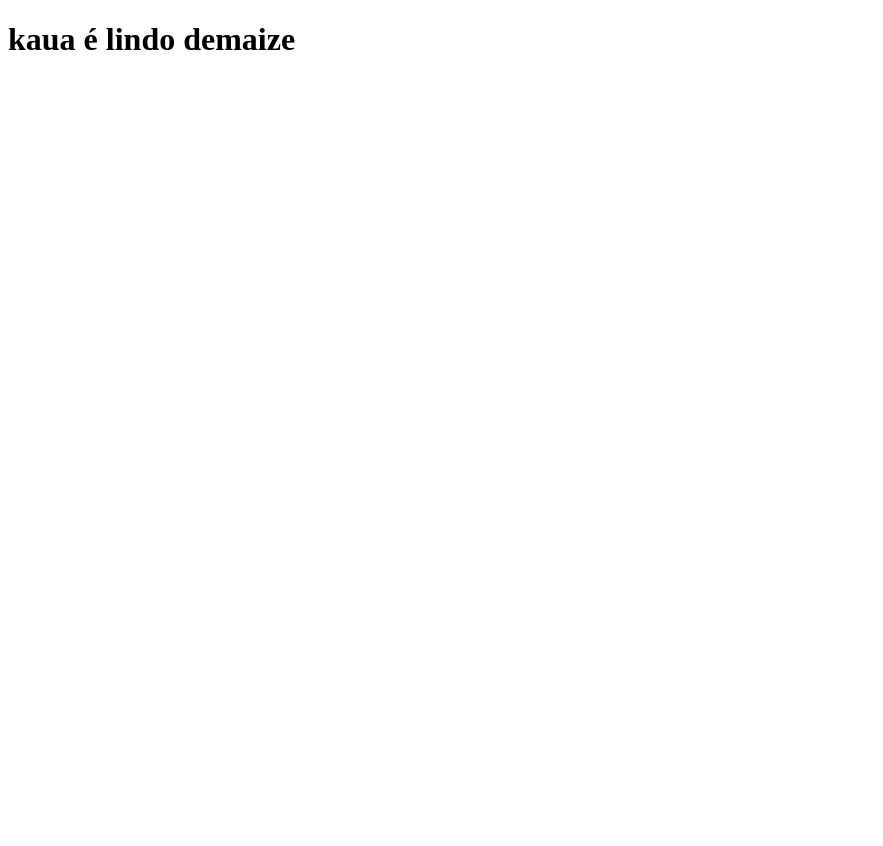
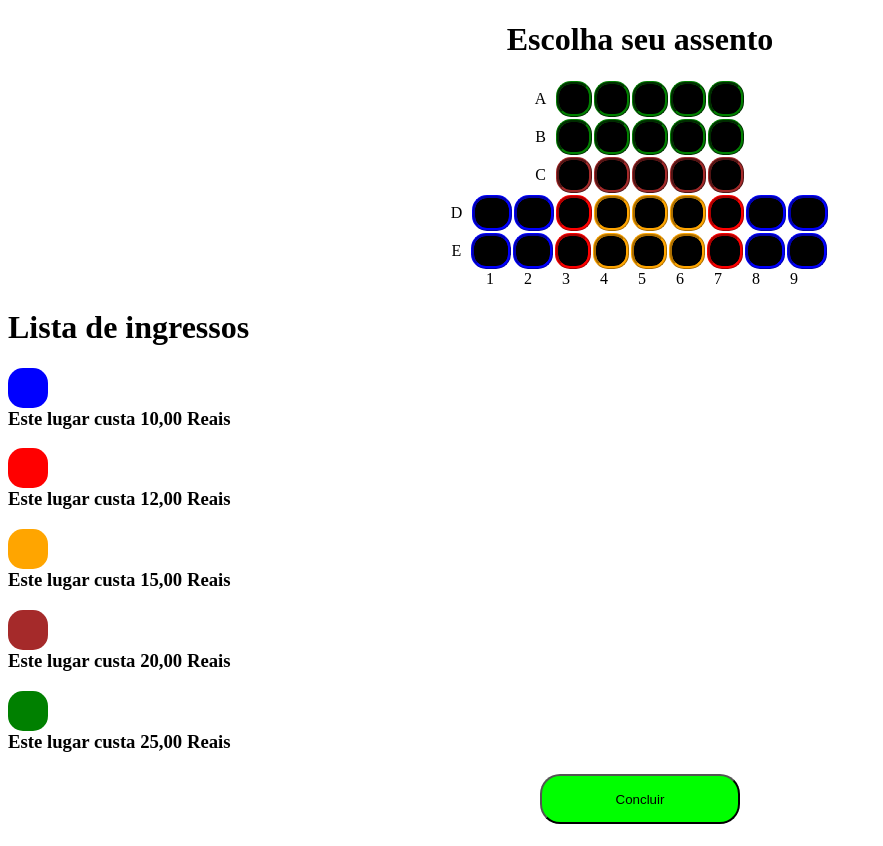
Before and after one commit to WasabyDev/venda_ingressos, a website: page www/index.html in a window 1280 px wide. Shown: the whole page, without its empty margins (0-883 px from the left). Before the commit the page ends 800 px from the top, so only its background shows below. Drawn offline with Linux system fonts and the light colour scheme.

Commit message:
FRONTEND

```diff
--- a/www/css/style.css
+++ b/www/css/style.css
@@ -1 +1,202 @@
-/**/
+/*molde dos quadrados*/
+.quadrados{
+    display: flex;
+    flex-direction: column;
+    justify-content: center;
+    align-items: center;
+}
+.linha{
+    display: flex;
+}
+
+.quadrado1{
+    width: 30px;
+    height: 30px;
+    margin: 1px;
+    background-color: black;
+}
+
+.quadrado2{
+    width: 30px;
+    height: 30px;
+    margin: 1px;
+    background-color: black;
+}
+
+.quadrado3{
+    width: 34px;
+    height: 30px;
+    margin: 1px;
+    background-color: black;
+}
+
+.quadrado4{
+    width: 30px;
+    height: 30px;
+    margin: 1px;
+    background-color: black;
+}
+
+.quadrado5{
+    width: 30px;
+    height: 30px;
+    margin: 1px;
+    background-color: black;
+}
+
+
+  .span {
+      font-family: Georgia, 'Times New Roman', Times, serif;
+      font-size: 40px;
+      text-align: center;
+  }
+
+  .linha-com-numeros {
+      display: flex;
+      align-items: center;
+  }
+
+  .linha-com-numeros span {
+      margin-right: 9px;
+  }
+
+  .title1 {
+      text-align: center;
+  }
+
+  .numero {
+      display: inline-block;
+      width: 29px;
+      text-align: center;
+  }
+  /*lista de ingressos*/
+
+  .quadrado01{
+      width: 40px;
+      height: 40px;
+      background-color: blue;
+  }
+
+  .quadrado02{
+      width: 40px;
+      height: 40px;
+      background-color: red;
+  }
+
+  .quadrado03{
+      width: 40px;
+      height: 40px;
+      background-color: orange;
+  }
+
+  .quadrado04{
+      width: 40px;
+      height: 40px;
+      background-color: brown;
+  }
+
+  .quadrado05{
+      width: 40px;
+      height: 40px;
+      background-color: green;
+  }
+
+/*hovers*/
+.quadrado1:hover{
+    background-color: transparent  ;
+}
+
+.quadrado2:hover{
+    background-color: transparent  ;
+}
+
+.quadrado3:hover{
+    background-color: transparent  ;
+}
+
+.quadrado4:hover{
+    background-color: transparent  ;
+}
+
+.quadrado5:hover{
+    background-color: transparent  ;
+}
+/*border*/
+.quadrado1{
+    border-radius: 15px;
+    border-style: ridge;
+    border-width: 3px;
+    border-color: green;
+}
+
+.quadrado2{
+    border-radius: 15px;
+    border-style: ridge;
+    border-width: 3px;
+    border-color: brown;
+}
+
+.quadrado3{
+    border-radius: 15px;
+    border-style: ridge;
+    border-width: 3px;
+    border-color: blue;
+}
+
+.quadrado4{
+    border-radius: 15px;
+    border-style: ridge;
+    border-width: 3px;
+    border-color: red;
+}
+
+.quadrado5{
+    border-radius: 15px;
+    border-style: ridge;
+    border-width: 3px;
+    border-color: orange;
+}
+
+/*border de valor*/
+.quadrado01{
+    border-radius: 15px;
+    border-color: black;
+    border-width: 3px;
+}
+
+.quadrado02{
+    border-radius: 15px;
+    border-color: black;
+    border-width: 3px;
+}
+
+.quadrado03{
+    border-radius: 15px;
+    border-color: black;
+    border-width: 3px;
+}
+
+.quadrado04{
+    border-radius: 15px;
+    border-color: black;
+    border-width: 3px;
+}
+
+.quadrado05{
+    border-radius: 15px;
+    border-color: black;
+    border-width: 3px;
+}
+
+.concluir{
+    border-radius: 20px;
+}
+
+/*Botão concluir*/
+
+
+.concluir{
+    width: 200px;
+    height: 50px;
+    background-color: lime;
+}
--- a/www/index.html
+++ b/www/index.html
@@ -7,10 +7,86 @@
     <script src="components/loader.js"></script>
     <link rel="stylesheet" href="components/loader.css">
     <link rel="stylesheet" href="css/style.css">
-    <script>
-    </script>
+    <script src="components/motor.js""></script>
 </head>
 <body>
-    <h1> kaua é lindo demaize </h1>
+	<h1 class="title1">Escolha seu assento</h1>
+    <div class="quadrados">
+    <div class="linha-com-numeros">
+    <span>A</span>
+    <div class="quadrado1"></div>
+    <div class="quadrado1"></div>
+    <div class="quadrado1"></div>
+    <div class="quadrado1"></div>
+    <div class="quadrado1"></div></div>
+
+    <div class="linha-com-numeros">
+        <span>B</span>
+    <div class="quadrado1"></div>
+    <div class="quadrado1"></div>
+    <div class="quadrado1"></div>
+    <div class="quadrado1"></div>
+    <div class="quadrado1"></div></div>
+
+    <div class="linha-com-numeros">
+        <span>C</span>
+    <div class="quadrado2"></div>
+    <div class="quadrado2"></div>
+    <div class="quadrado2"></div>
+    <div class="quadrado2"></div>
+    <div class="quadrado2"></div></div>
+
+    <div class="linha-com-numeros">
+        <span>D</span>
+    <div class="quadrado3"></div>
+    <div class="quadrado3"></div>
+    <div class="quadrado4"></div>
+    <div class="quadrado5"></div>
+    <div class="quadrado5"></div>
+    <div class="quadrado5"></div>
+    <div class="quadrado4"></div>
+    <div class="quadrado3"></div>
+    <div class="quadrado3"></div></div>
+
+    <div class="linha-com-numeros">
+        <span>E</span>
+    <div class="quadrado3"></div>
+    <div class="quadrado3"></div>
+    <div class="quadrado4"></div>
+    <div class="quadrado5"></div>
+    <div class="quadrado5"></div>
+    <div class="quadrado5"></div>
+    <div class="quadrado4"></div>
+    <div class="quadrado3"></div>
+    <div class="quadrado3"></div></div>
+
+    <div class="linha-com-numeros">
+        <span>&nbsp;</span><span
+        class="numero">1</span><span
+        class="numero">2</span><span
+        class="numero">3</span><span
+        class="numero">4</span><span
+        class="numero">5</span><span
+        class="numero">6</span><span
+        class="numero">7</span><span
+        class="numero">8</span><span
+        class="numero">9</span></div></div>
+
+        <div><h1 class="ingressos">Lista de ingressos</h1>
+
+        <h3><div class="quadrado01"></div><span class="letra">Este lugar custa 10,00 Reais</span></h3>
+
+        <h3><div class="quadrado02"></div><span class="letra">Este lugar custa 12,00 Reais</span></h3>
+
+        <h3><div class="quadrado03"></div><span class="letra">Este lugar custa 15,00 Reais</span></h3>
+
+        <h3><div class="quadrado04"></div><span class="letra">Este lugar custa 20,00 Reais</span></h3>
+
+        <h3><div class="quadrado05"></div><span class="letra">Este lugar custa 25,00 Reais</span></h3></div>
+
+    <h1 class="title1">
+    <input type="button"  class="concluir" value="Concluir" ></button></h1>
+
+
 </body>
 </html>
```
